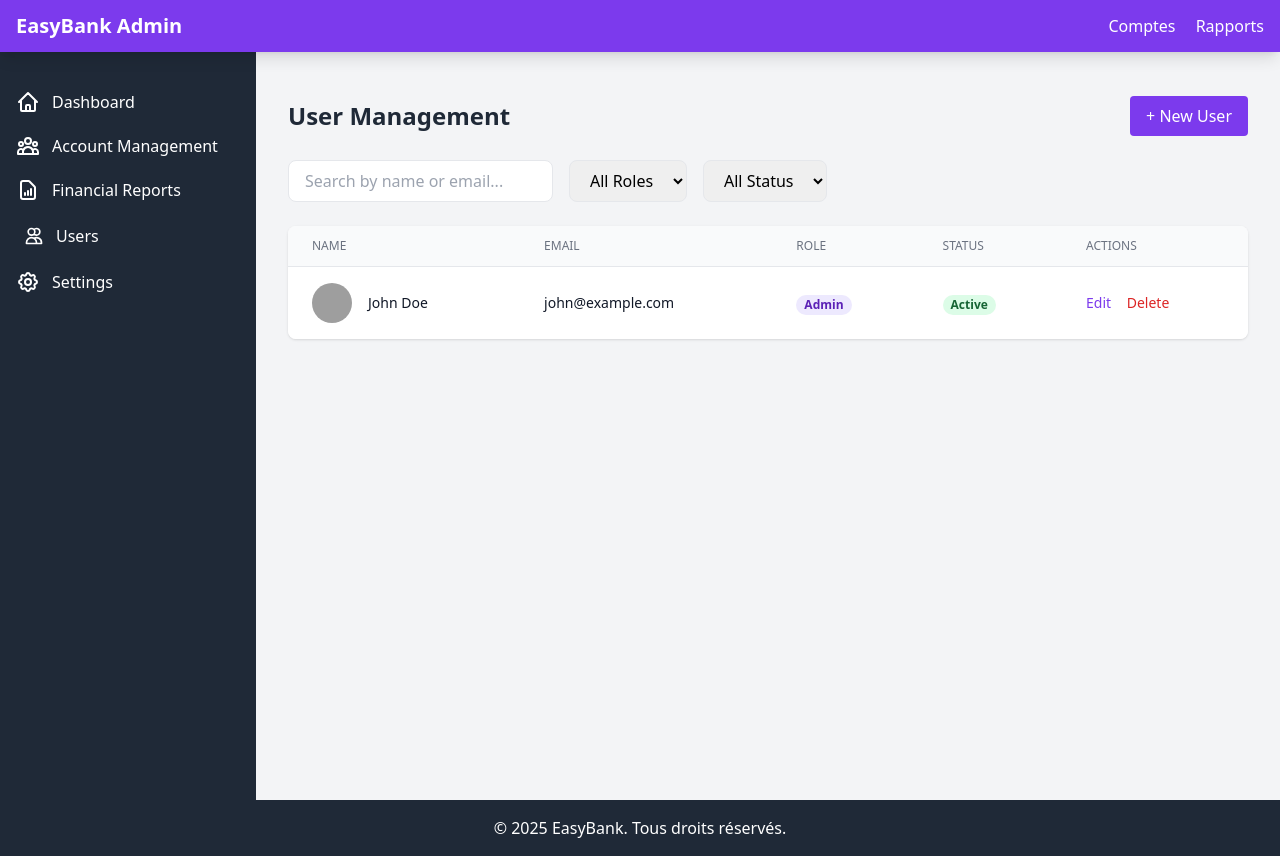
After one commit to ettaoussiilyas/EasyBank, a PHP site: page /admin/users in a window 1280 px wide. The commit adds this page. Run offline with PHP 8.4, Linux system fonts and the light colour scheme; data comes from the database, SQL or seed files in the repository; some libraries are stand-ins or nearby versions; grey boxes are pictures that could not be loaded.

Commit message:
EAS-21 html et tailwind de user page

```diff
--- a/app/controllers/AdminController.php
+++ b/app/controllers/AdminController.php
@@ -3,13 +3,16 @@ require_once(__DIR__ . '/../models/Statistics.php');
 require_once(__DIR__ . '/../models/Accounts.php');
 
 
+
 class AdminController extends BaseController {
     private $statsModel;
     private $accountsModel;
+    private $userModel;
 
     public function __construct() {
         $this->statsModel = new Statistics();
         $this->accountsModel = new Accounts();
+        $this->userModel = new User();
     }
 
     public function index() {
@@ -91,5 +94,9 @@ class AdminController extends BaseController {
         exit;
     }
 
+    public function users() {
+        $users = $this->userModel->getAllUsers();
+        $this->renderAdmin('users', ["users" => $users]);
+    }
 
 }
--- a/app/models/User.php
+++ b/app/models/User.php
@@ -14,6 +14,13 @@
             $stmt->execute(['email' => $email]);
             return $stmt->fetch();
         }
+
+        public function getAllUsers(){
+            $sql = "SELECT * FROM users";
+            $stmt = $this->conn->prepare($sql);
+            $stmt->execute();
+            return $stmt->fetchAll();
+        }
     }
 
 
--- /dev/null
+++ b/app/views/admin/users.php
@@ -0,0 +1,81 @@
+<?php
+$title = "Gestion des Utilisateurs | Admin";
+require_once(__DIR__ . '/../partials/header.php');
+require_once(__DIR__ . '/../partials/sidebar.php');
+?>
+
+<div class="flex-1 p-8 mt-16">
+    <div class="max-w-7xl mx-auto">
+        <div class="flex justify-between items-center mb-6">
+            <h2 class="text-2xl font-bold text-gray-800">User Management</h2>
+            <button class="bg-violet-600 text-white px-4 py-2 rounded hover:bg-violet-700">
+                + New User
+            </button>
+        </div>
+
+        <div class="mb-6 flex flex-wrap gap-4">
+            <input type="text"
+                   placeholder="Search by name or email..."
+                   class="px-4 py-2 rounded-lg border focus:outline-none focus:ring-2 focus:ring-violet-500">
+
+            <select class="px-4 py-2 rounded-lg border focus:outline-none focus:ring-2 focus:ring-violet-500">
+                <option value="">All Roles</option>
+                <option value="admin">Admin</option>
+                <option value="user">User</option>
+            </select>
+
+            <select class="px-4 py-2 rounded-lg border focus:outline-none focus:ring-2 focus:ring-violet-500">
+                <option value="">All Status</option>
+                <option value="active">Active</option>
+                <option value="inactive">Inactive</option>
+            </select>
+        </div>
+
+        <div class="bg-white rounded-lg shadow overflow-hidden">
+            <table class="min-w-full divide-y divide-gray-200">
+                <thead class="bg-gray-50">
+                    <tr>
+                        <th class="px-6 py-3 text-left text-xs font-medium text-gray-500 uppercase">Name</th>
+                        <th class="px-6 py-3 text-left text-xs font-medium text-gray-500 uppercase">Email</th>
+                        <th class="px-6 py-3 text-left text-xs font-medium text-gray-500 uppercase">Role</th>
+                        <th class="px-6 py-3 text-left text-xs font-medium text-gray-500 uppercase">Status</th>
+                        <th class="px-6 py-3 text-left text-xs font-medium text-gray-500 uppercase">Actions</th>
+                    </tr>
+                </thead>
+                <tbody class="bg-white divide-y divide-gray-200">
+                    <tr>
+                        <td class="px-6 py-4 whitespace-nowrap">
+                            <div class="flex items-center">
+                                <img class="h-10 w-10 rounded-full object-cover"
+                                     src="https://randomuser.me/api/portraits/men/1.jpg"
+                                     alt="User photo">
+                                <div class="ml-4">
+                                    <div class="text-sm font-medium text-gray-900">John Doe</div>
+                                </div>
+                            </div>
+                        </td>
+                        <td class="px-6 py-4 whitespace-nowrap">
+                            <div class="text-sm text-gray-900">john@example.com</div>
+                        </td>
+                        <td class="px-6 py-4 whitespace-nowrap">
+                            <span class="px-2 inline-flex text-xs leading-5 font-semibold rounded-full bg-violet-100 text-violet-800">
+                                Admin
+                            </span>
+                        </td>
+                        <td class="px-6 py-4 whitespace-nowrap">
+                            <span class="px-2 inline-flex text-xs leading-5 font-semibold rounded-full bg-green-100 text-green-800">
+                                Active
+                            </span>
+                        </td>
+                        <td class="px-6 py-4 whitespace-nowrap text-sm font-medium">
+                            <button class="text-violet-600 hover:text-violet-900 mr-3">Edit</button>
+                            <button class="text-red-600 hover:text-red-900">Delete</button>
+                        </td>
+                    </tr>
+                </tbody>
+            </table>
+        </div>
+    </div>
+</div>
+
+<?php require_once(__DIR__ . '/../partials/footer.php'); ?>
--- a/app/views/partials/sidebar.php
+++ b/app/views/partials/sidebar.php
@@ -19,6 +19,12 @@
             </svg>
             Financial Reports
         </a>
+        <a href="/admin/users" class="flex items-center px-6 py-3 hover:bg-violet-500">
+    <svg class="w-5 h-5 mr-3" fill="none" stroke="currentColor" viewBox="0 0 24 24">
+        <path stroke-linecap="round" stroke-linejoin="round" stroke-width="2" d="M12 4.354a4 4 0 110 5.292M15 21H3v-1a6 6 0 0112 0v1zm0 0h6v-1a6 6 0 00-9-5.197M13 7a4 4 0 11-8 0 4 4 0 018 0z" />
+    </svg>
+    Users
+</a>
         <a href="/admin/settings" class="flex items-center py-2.5 px-4 rounded transition duration-200 hover:bg-violet-600">
             <svg class="w-6 h-6 mr-3" fill="none" stroke="currentColor" viewBox="0 0 24 24">
                 <path stroke-linecap="round" stroke-linejoin="round" stroke-width="2" d="M10.325 4.317c.426-1.756 2.924-1.756 3.35 0a1.724 1.724 0 002.573 1.066c1.543-.94 3.31.826 2.37 2.37a1.724 1.724 0 001.065 2.572c1.756.426 1.756 2.924 0 3.35a1.724 1.724 0 00-1.066 2.573c.94 1.543-.826 3.31-2.37 2.37a1.724 1.724 0 00-2.572 1.065c-.426 1.756-2.924 1.756-3.35 0a1.724 1.724 0 00-2.573-1.066c-1.543.94-3.31-.826-2.37-2.37a1.724 1.724 0 00-1.065-2.572c-1.756-.426-1.756-2.924 0-3.35a1.724 1.724 0 001.066-2.573c-.94-1.543.826-3.31 2.37-2.37.996.608 2.296.07 2.572-1.065z"></path>
--- a/public/index.php
+++ b/public/index.php
@@ -29,14 +29,17 @@
     // Créer une instance de Route
     $route = new Route();
 
-    //Admin Routes
+    //Auth Routes
+    // Route::get('/register', [AuthController::class, 'showRegister']);
     $route::get('/admin', [AdminController::class, 'index']);
     $route::get('/admin/accounts', [AdminController::class, 'accounts']);
     $route::post('/admin/accounts/update', [AdminController::class, 'updateAccount']);
     $route::post('/admin/accounts/delete', [AdminController::class, 'deleteAccount']);
     $route::post('/admin/accounts/toggle-status', [AdminController::class, 'toggleStatus']);
-    $route::post('/admin/accounts/create', [AdminController::class, 'CreatAccount']);
     $route::get('/admin/accounts/search', [AdminController::class, 'searchAccounts']);
+    $route::get('/admin/users', [AdminController::class, 'users']);
+
+
 
 
 
```
